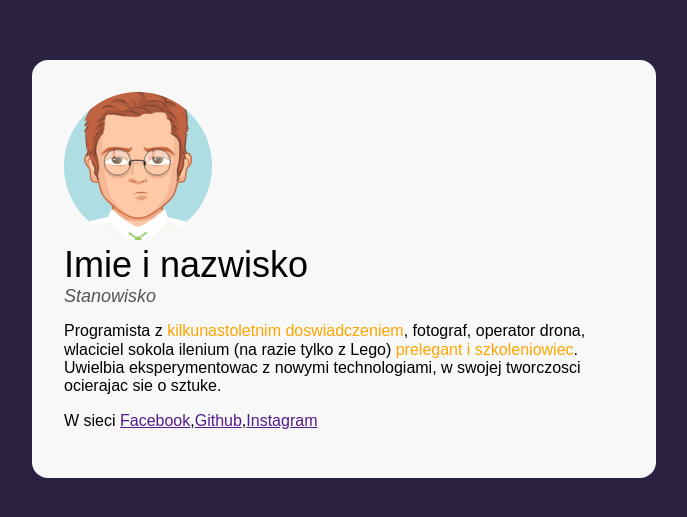
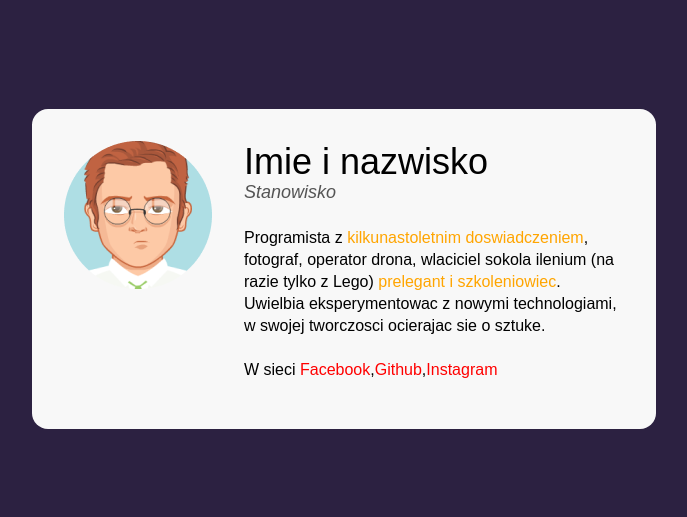
Before and after one commit to swrkm/business-card, a plain HTML site: page index.html in a window 1280 px wide. Shown: the part 131-648 px from the top of the page, without its empty margins (296-983 px from the left). Drawn offline with Linux system fonts and the light colour scheme.

Commit message:
business-card styles

```diff
--- a/index.html
+++ b/index.html
@@ -16,14 +16,16 @@
           src="avatar.png"
           alt="zdjecie Imi i nazwisko"
         />
+        <div>
         <header class="person__info">
           <h1 class="person__name">Imie i nazwisko</h1>
           <p class="person__position">Stanowisko</p>
         </header>
-        <p class="person__description">
+        <p class="person__description person__description--with-margin" >
           Programista z <strong class="special">kilkunastoletnim doswiadczeniem</strong>, fotograf, operator drona, wlaciciel sokola ilenium (na razie tylko z Lego)<strong class="special"> prelegant i szkoleniowiec</strong>. Uwielbia eksperymentowac z nowymi technologiami, w swojej tworczosci ocierajac sie o sztuke.
         </p>
         <p class="person__description">W sieci <a class="person__link"  href="">Facebook</a>,<a class="person__link" href="">Github</a>,<a class="person__link"href="">Instagram</a></p>
+    </div>
       </article>
     </main>
   </body>
--- a/style.css
+++ b/style.css
@@ -26,17 +26,33 @@ body {
 }
 
 .person {
-
+    display: flex;
+    align-items: flex-start;
 }
 
-.person__discription {
+.person__description {
     font-style: 16px;
     line-height: 22px;
+}
+.person__description--with-margin {
+    margin-bottom: 22px;
+}
+
+.person__info {
+    margin-bottom: 24px;
+}
+.person__link {
+    text-decoration: none;
+    color: red;
 }
 .person__name {
 font-size: 36px;
 margin: 0;
 font-weight: normal;
+}
+
+.person__picture {
+    margin-right: 32px;
 }
 
 .person__position {
```
